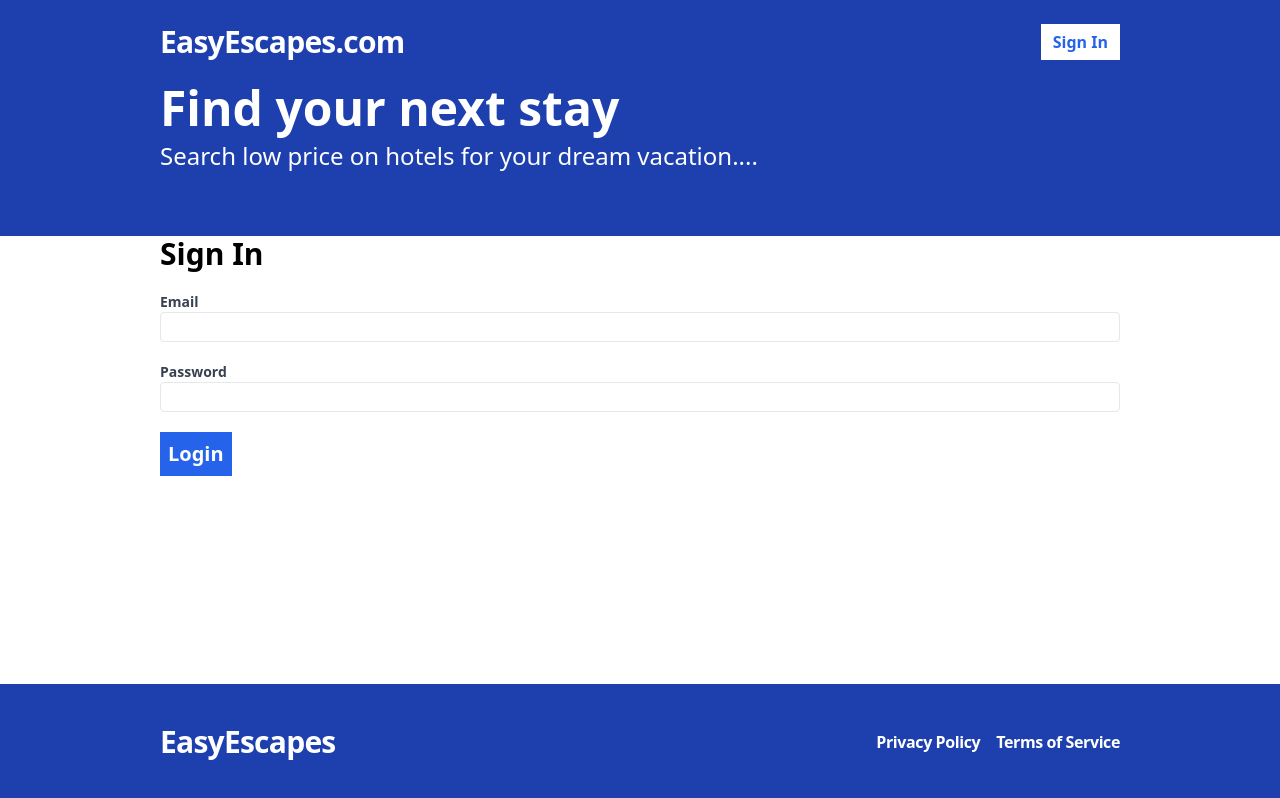
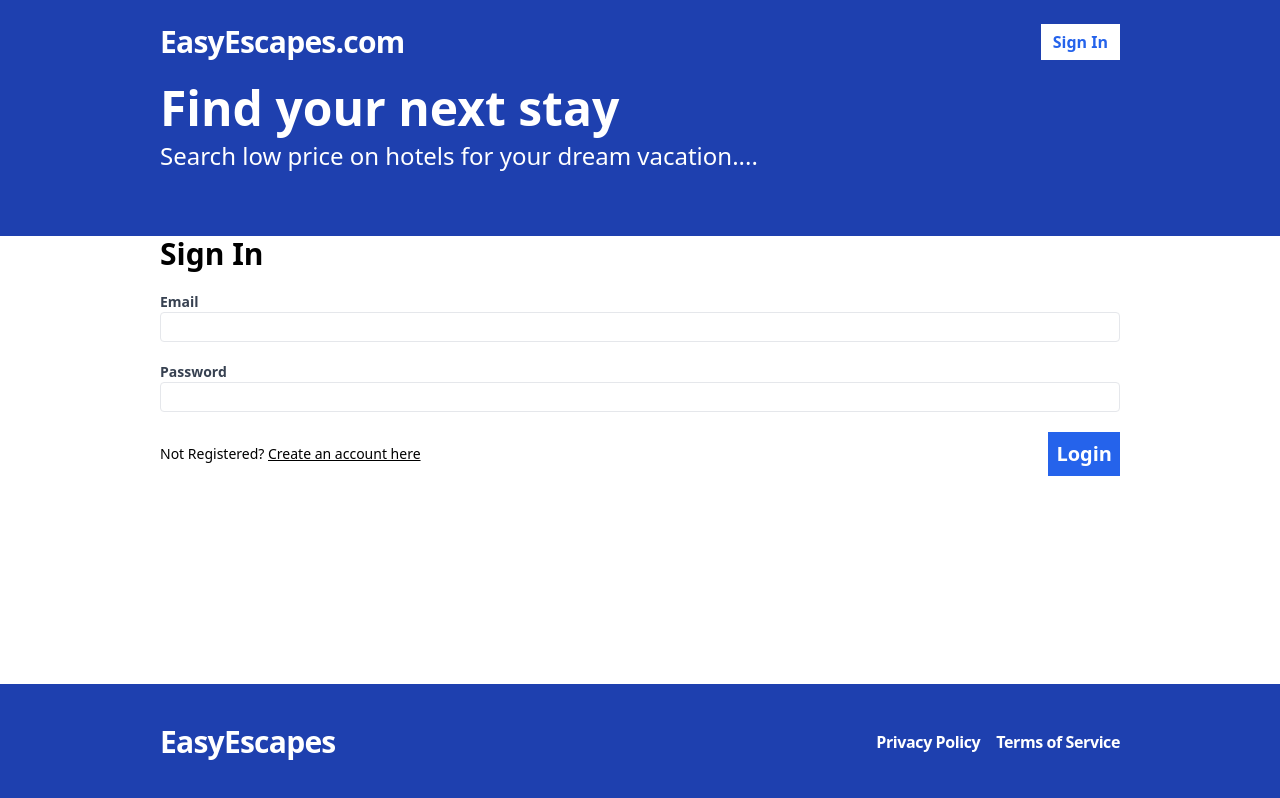
Before and after one commit to Jerry-Sharma21/booking_app, a React (Vite) app in the folder frontend/: page /sign-in in a window 1280 px wide. Built offline with nearby package versions, Linux system fonts and the light colour scheme; no server answers.

Commit message:
Sign in and out funcationality

```diff
--- a/frontend/src/components/Header.tsx
+++ b/frontend/src/components/Header.tsx
@@ -17,8 +17,18 @@
         <span className="flex space-x-2">
           {isLoggedIn ? (
             <>
-              <Link to="/my-bookings">My Bookings</Link>
-              <Link to="/my-hotels">My Hotels</Link>
+              <Link
+                className="flex items-center text-white px-3 font-bold hover:bg-blue-600"
+                to="/my-bookings"
+              >
+                My Bookings
+              </Link>
+              <Link
+                className="flex items-center text-white px-3 font-bold hover:bg-blue-600"
+                to="/my-hotels"
+              >
+                My Hotels
+              </Link>
               <SignOutButton />
             </>
           ) : (
--- a/frontend/src/pages/SignIn.tsx
+++ b/frontend/src/pages/SignIn.tsx
@@ -1,7 +1,7 @@
 import React from 'react';
 
 import { useForm } from 'react-hook-form';
-import { useNavigate } from 'react-router-dom';
+import { Link, useNavigate } from 'react-router-dom';
 import { useMutation, useQueryClient } from 'react-query';
 
 import * as apiClient from '../api-client';
@@ -75,7 +75,13 @@
           <span className="text-red-500">{errors.password.message}</span>
         )}
       </label>
-      <span>
+      <span className="flex items-center justify-between">
+        <span className="text-sm">
+          Not Registered?{' '}
+          <Link className="underline" to="/register">
+            Create an account here
+          </Link>
+        </span>
         <button
           type="submit"
           className="bg-blue-600 text-white p-2 font-bold hover:bg-blue-500 text-xl"
```
